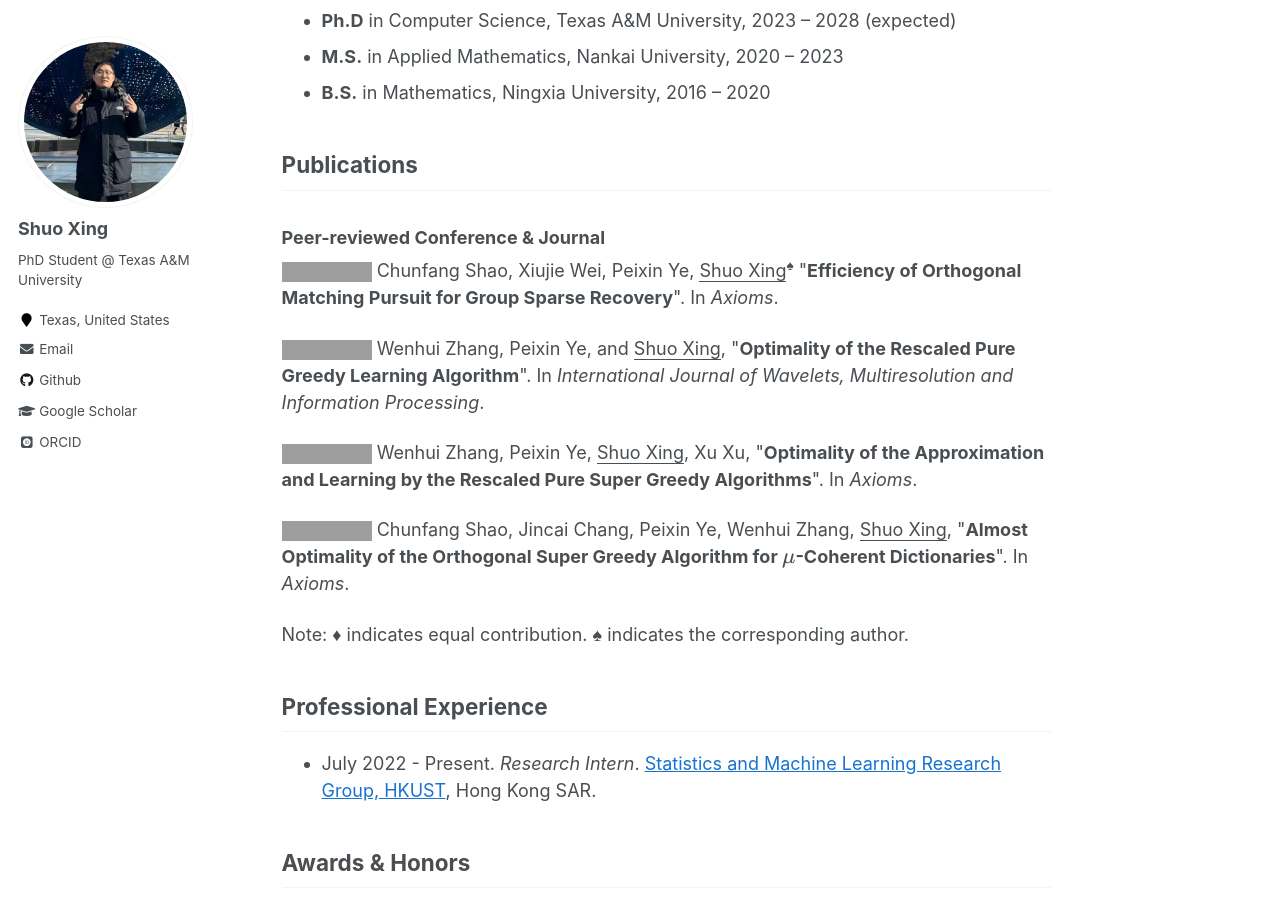
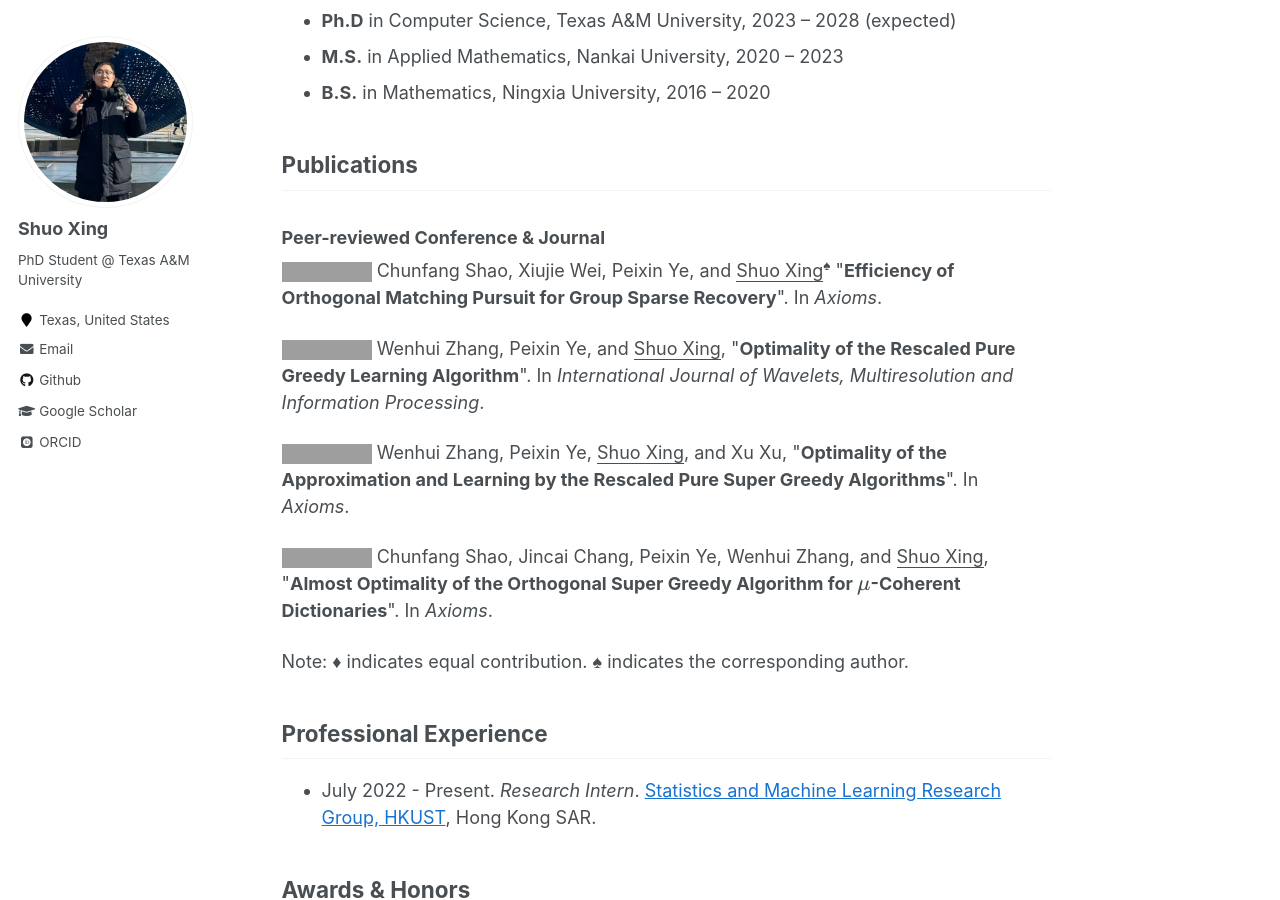
Before and after one commit to ShuoXing98/shuoxing98.github.io, a Jekyll site: the page built from _pages/about.md, in a window 1280 px wide and 900 px high, scrolled down 1050 px. Built offline with Jekyll 4.4.1, drawn with Linux system fonts in a browser that asks for light colours; some web fonts are replaced; formulas are drawn with MathJax 3; comment, search, counter and statistics services are not loaded; grey boxes are pictures that could not be loaded.

Commit message:
Update about.md

```diff
--- a/_pages/about.md
+++ b/_pages/about.md
@@ -41,13 +41,13 @@ BTW, thanks for the photo taken by my best friend **Lin Feng**!
 
 ### Peer-reviewed Conference & Journal
 
-<a href="https://www.mdpi.com/2075-1680/12/4/389" target="_blank"><img src="https://img.shields.io/badge/Axioms-2023-blue?style=flat-square"></a> Chunfang Shao, Xiujie Wei, Peixin Ye, <u>Shuo Xing</u><sup>&spades;</sup> &quot;**Efficiency of Orthogonal Matching Pursuit for Group Sparse Recovery**&quot;. In *Axioms*.
+<a href="https://www.mdpi.com/2075-1680/12/4/389" target="_blank"><img src="https://img.shields.io/badge/Axioms-2023-blue?style=flat-square"></a> Chunfang Shao, Xiujie Wei, Peixin Ye, and <u>Shuo Xing</u><sup>&spades;</sup> &quot;**Efficiency of Orthogonal Matching Pursuit for Group Sparse Recovery**&quot;. In *Axioms*.
 
 <a href="https://www.worldscientific.com/doi/10.1142/S0219691322500485" target="_blank"><img src="https://img.shields.io/badge/IJWMIP-2022-blue?style=flat-square"></a> Wenhui Zhang, Peixin Ye, and <u>Shuo Xing</u>, &quot;**Optimality of the Rescaled Pure Greedy Learning Algorithm**&quot;. In *International Journal of Wavelets, Multiresolution and Information Processing*.
 
-<a href="https://www.mdpi.com/2075-1680/11/9/437" target="_blank"><img src="https://img.shields.io/badge/Axioms-2022-blue?style=flat-square"></a> Wenhui Zhang, Peixin Ye, <u>Shuo Xing</u>, Xu Xu, &quot;**Optimality of the Approximation and Learning by the Rescaled Pure Super Greedy Algorithms**&quot;. In *Axioms*.
+<a href="https://www.mdpi.com/2075-1680/11/9/437" target="_blank"><img src="https://img.shields.io/badge/Axioms-2022-blue?style=flat-square"></a> Wenhui Zhang, Peixin Ye, <u>Shuo Xing</u>, and Xu Xu, &quot;**Optimality of the Approximation and Learning by the Rescaled Pure Super Greedy Algorithms**&quot;. In *Axioms*.
 
-<a href="https://www.mdpi.com/2075-1680/11/5/186" target="_blank"><img src="https://img.shields.io/badge/Axioms-2022-blue?style=flat-square"></a> Chunfang Shao, Jincai Chang, Peixin Ye, Wenhui Zhang, <u>Shuo Xing</u>, &quot;**Almost Optimality of the Orthogonal Super Greedy Algorithm for $μ$-Coherent Dictionaries**&quot;. In *Axioms*.
+<a href="https://www.mdpi.com/2075-1680/11/5/186" target="_blank"><img src="https://img.shields.io/badge/Axioms-2022-blue?style=flat-square"></a> Chunfang Shao, Jincai Chang, Peixin Ye, Wenhui Zhang, and <u>Shuo Xing</u>, &quot;**Almost Optimality of the Orthogonal Super Greedy Algorithm for $μ$-Coherent Dictionaries**&quot;. In *Axioms*.
 
 
 <!-- ### Manuscript & Submission
```
